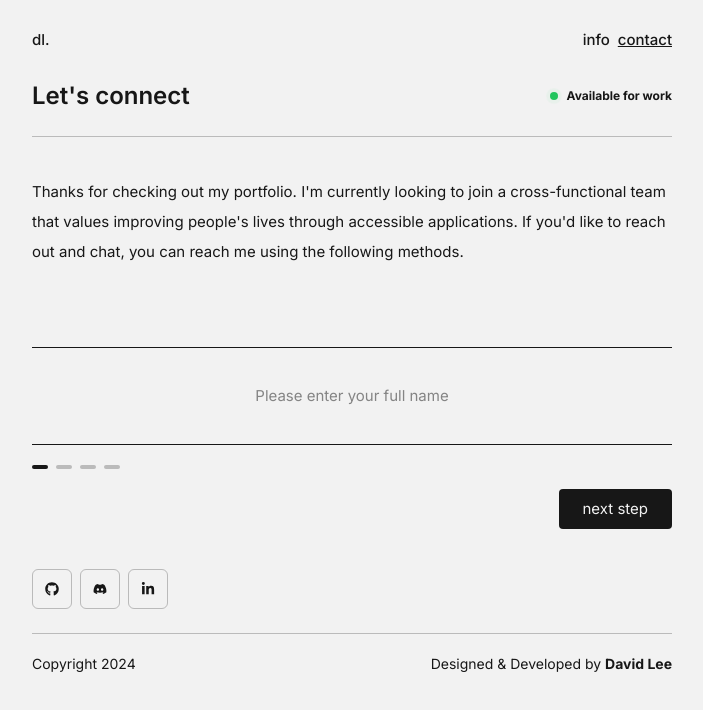
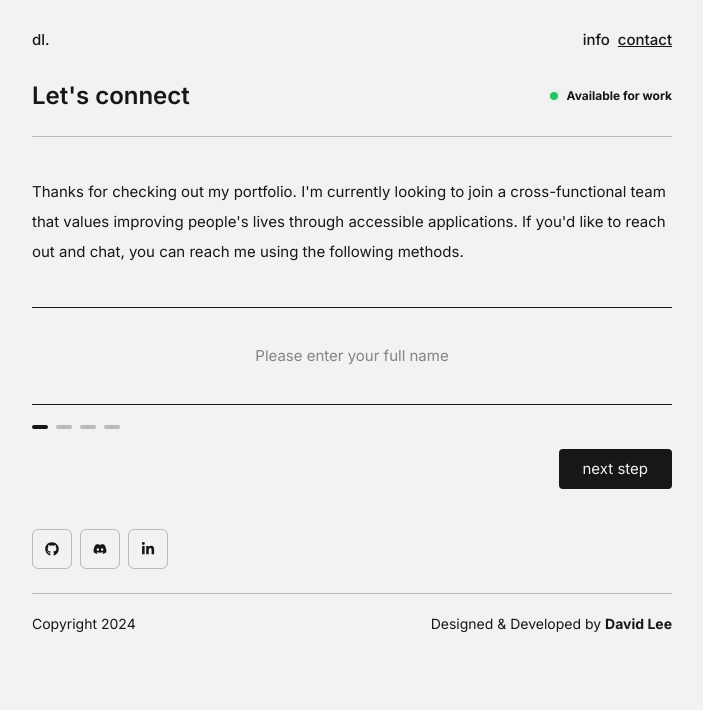
Before and after one commit to DLee1993/portfolio_website, a Next.js app: page /contact in a window 1280 px wide. Shown: the top 710 px of the page, without its empty margins (288-991 px from the left). Built offline with nearby package versions, Linux system fonts and the light colour scheme.

Commit message:
removed margin top from the form element

```diff
--- a/components/ContactForm.tsx
+++ b/components/ContactForm.tsx
@@ -137,7 +137,7 @@ const ContactForm = () => {
                 </section>
             ) : (
                 <section className="w-full">
-                    <form className="mt-10 mb-5" onSubmit={handleSubmit(processForm)}>
+                    <form className="mb-5" onSubmit={handleSubmit(processForm)}>
                         <section className="w-full h-full border-y-[1px] border-foreground overflow-hidden">
                             {currentStep === 0 && (
                                 <fieldset>
```
